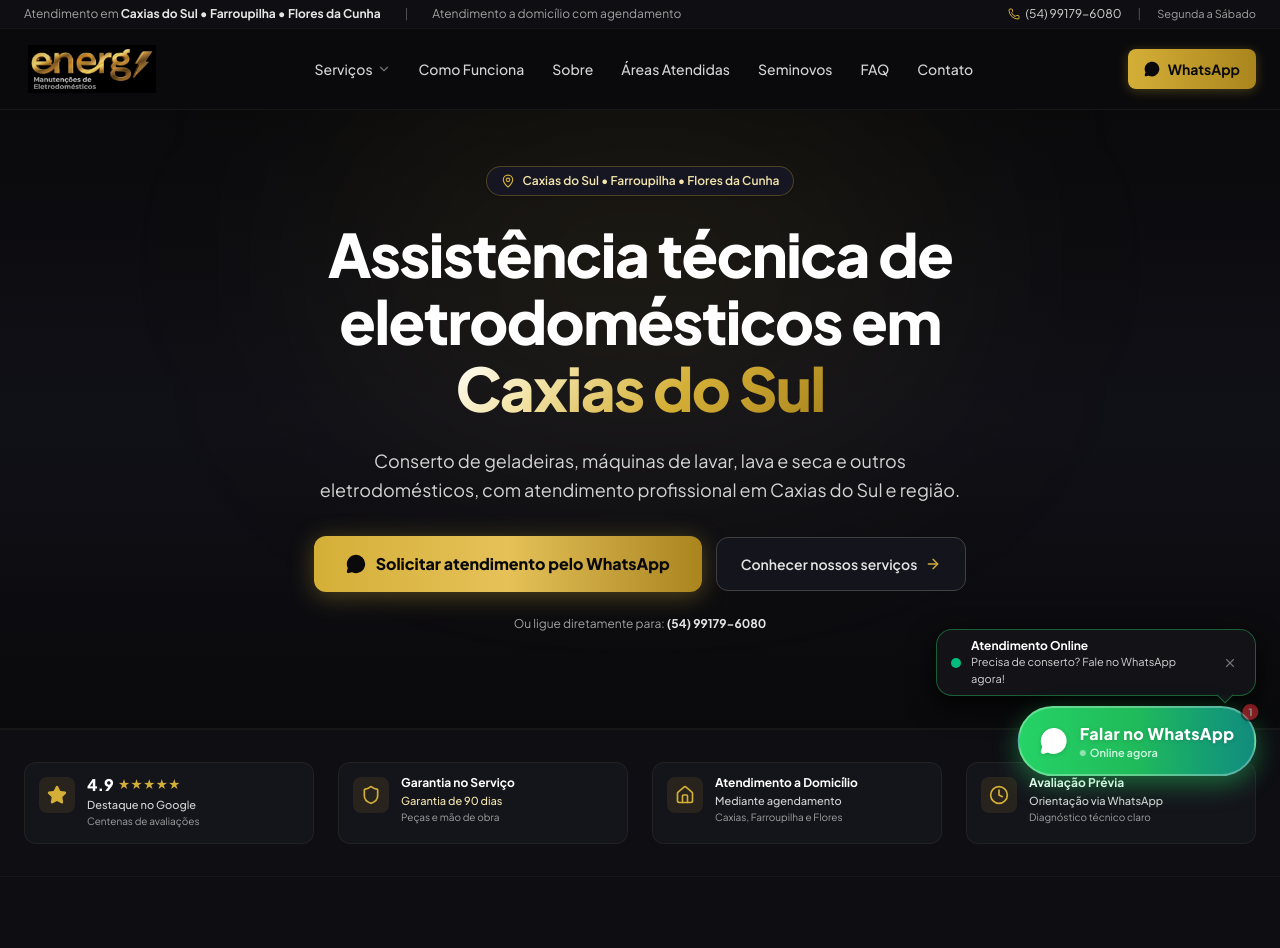
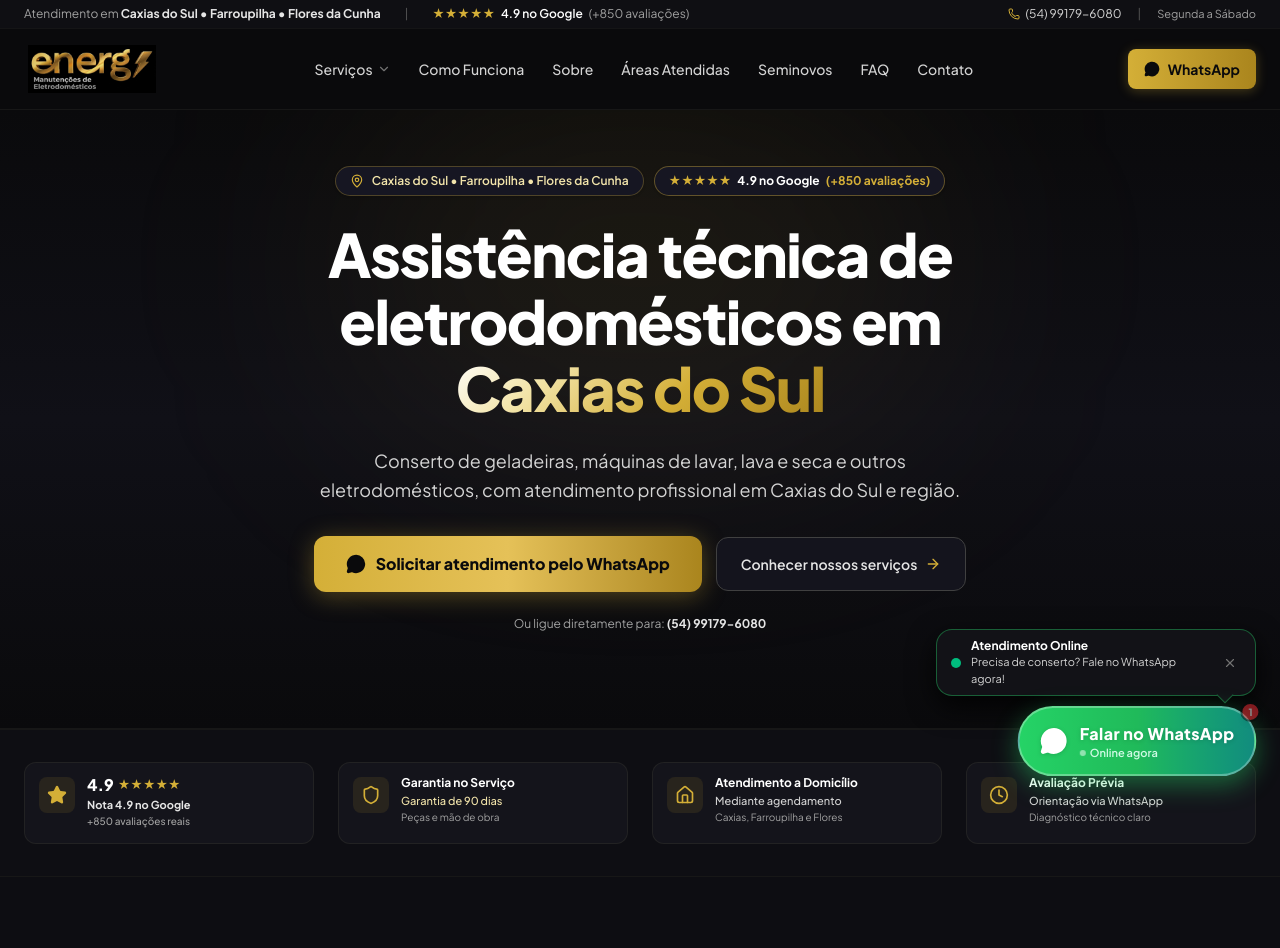
Before and after one commit to agenciabora33-hub/Energy-Manuten-es-Conserto-de-Geladeira-e-Lava-e-Seca, a React (Vite) app: page / in a window 1280 px wide. Shown: the top 948 px of the page. Built offline with nearby package versions, Linux system fonts and the light colour scheme.

Commit message:
feat: update reputation metrics and display
Update company review count to 850+, improve visual reputation badges across components, and include aggregate rating in SEO schema.

```diff
--- a/src/components/Footer.tsx
+++ b/src/components/Footer.tsx
@@ -1,5 +1,5 @@
 import React from 'react';
-import { MapPin, Phone, MessageCircle, ShieldCheck, CreditCard, ChevronRight } from 'lucide-react';
+import { MapPin, Phone, MessageCircle, ShieldCheck, CreditCard, ChevronRight, Star } from 'lucide-react';
 import { EnergyLogo } from './EnergyLogo';
 import { COMPANY } from '../data/company';
 
@@ -73,6 +73,17 @@ export const Footer: React.FC<FooterProps> = ({ onNavigate }) => {
 
             <div className="p-2.5 rounded-lg bg-[#111116] border border-neutral-800 text-[11px] text-neutral-400">
               <p><strong className="text-neutral-300">CNPJ:</strong> {COMPANY.cnpj}</p>
+            </div>
+
+            <div className="p-3 rounded-xl bg-[#121219] border border-[#d4af37]/25 flex items-center gap-2.5">
+              <Star className="w-4 h-4 fill-current text-[#d4af37] flex-shrink-0" />
+              <div className="text-[11px]">
+                <div className="flex items-center gap-1.5 font-bold text-white">
+                  <span>Nota 4.9 no Google</span>
+                  <span className="text-[#d4af37]">★★★★★</span>
+                </div>
+                <p className="text-neutral-400 text-[10px] mt-0.5">Mais de 850 avaliações de clientes</p>
+              </div>
             </div>
           </div>
 
--- a/src/components/Header.tsx
+++ b/src/components/Header.tsx
@@ -55,7 +55,11 @@ export const Header: React.FC<HeaderProps> = ({ currentPath, onNavigate }) => {
               Atendimento em <strong className="text-neutral-200">Caxias do Sul • Farroupilha • Flores da Cunha</strong>
             </span>
             <span className="text-neutral-600">|</span>
-            <span>Atendimento a domicílio com agendamento</span>
+            <span className="flex items-center gap-1.5 text-neutral-300">
+              <span className="text-[#d4af37] text-xs">★★★★★</span>
+              <strong className="text-white font-semibold">4.9 no Google</strong>
+              <span className="text-neutral-400">(+850 avaliações)</span>
+            </span>
           </div>
           <div className="flex items-center gap-4">
             <a
--- a/src/components/SEOHead.tsx
+++ b/src/components/SEOHead.tsx
@@ -91,6 +91,13 @@ export const SEOHead: React.FC<SEOProps> = ({
         '@type': 'City',
         name: area.name,
       })),
+      aggregateRating: {
+        '@type': 'AggregateRating',
+        ratingValue: COMPANY.reputation.googleRating,
+        bestRating: '5',
+        worstRating: '1',
+        ratingCount: COMPANY.reputation.reviewCount,
+      },
     };
 
     const schemasToInject: Record<string, unknown>[] = [baseLocalBusinessSchema];
--- a/src/components/TrustBadges.tsx
+++ b/src/components/TrustBadges.tsx
@@ -19,8 +19,8 @@ export const TrustBadges: React.FC = () => {
                   {'★★★★★'}
                 </div>
               </div>
-              <p className="text-[11px] text-neutral-300 font-medium mt-1">Destaque no Google</p>
-              <p className="text-[10px] text-neutral-400">Centenas de avaliações</p>
+              <p className="text-[11px] text-neutral-200 font-bold mt-1">Nota 4.9 no Google</p>
+              <p className="text-[10px] text-neutral-400 font-medium">+850 avaliações reais</p>
             </div>
           </div>
 
--- a/src/data/company.ts
+++ b/src/data/company.ts
@@ -50,8 +50,10 @@ export const COMPANY = {
 
   reputation: {
     googleRating: '4.9',
-    reviewCountDescription: 'Centenas de avaliações no Google',
-    badgeText: 'Avaliação de destaque no Google (~4.9 estrelas)',
+    reviewCount: 850,
+    reviewCountText: '+850',
+    reviewCountDescription: 'Mais de 850 avaliações no Google com nota 4.9',
+    badgeText: 'Mais de 850 avaliações no Google com nota 4.9',
   },
 
   confirmedAreas: [
--- a/src/pages/AboutPage.tsx
+++ b/src/pages/AboutPage.tsx
@@ -1,5 +1,5 @@
 import React from 'react';
-import { Shield, Building2, MapPin, Calendar, CheckCircle2, Phone, MessageCircle } from 'lucide-react';
+import { Shield, Building2, MapPin, Calendar, CheckCircle2, Phone, MessageCircle, Star } from 'lucide-react';
 import { COMPANY } from '../data/company';
 import { Breadcrumbs } from '../components/Breadcrumbs';
 import { SEOHead } from '../components/SEOHead';
@@ -49,6 +49,28 @@ export const AboutPage: React.FC<AboutPageProps> = ({ onNavigate }) => {
               <p>
                 Acreditamos que a confiança se constrói com diagnósticos claros, explicações técnicas sinceras e respeito às necessidades do cliente, buscando sempre entender a situação antes de propor qualquer intervenção.
               </p>
+            </div>
+
+            {/* Reputation Card */}
+            <div className="p-6 sm:p-7 rounded-2xl bg-gradient-to-r from-[#14141d] via-[#1a1a26] to-[#14141d] border border-[#d4af37]/35 flex flex-col sm:flex-row items-start sm:items-center justify-between gap-4">
+              <div className="flex items-start sm:items-center gap-4">
+                <div className="p-3.5 rounded-2xl bg-[#d4af37]/15 text-[#d4af37] flex-shrink-0">
+                  <Star className="w-6 h-6 fill-current text-[#d4af37]" />
+                </div>
+                <div className="space-y-1">
+                  <div className="flex flex-wrap items-center gap-2">
+                    <span className="text-xl font-black text-white">4.9</span>
+                    <span className="text-[#d4af37] text-sm">★★★★★</span>
+                    <span className="text-xs font-bold text-[#f3e5ab] bg-[#d4af37]/20 px-2.5 py-0.5 rounded-full border border-[#d4af37]/30">Destaque no Google</span>
+                  </div>
+                  <h3 className="text-sm sm:text-base font-bold text-white">
+                    Mais de 850 avaliações no Google com nota 4.9
+                  </h3>
+                  <p className="text-xs text-neutral-300">
+                    Prova social autêntica de clientes em Caxias do Sul e região, destacando nossa pontualidade, honestidade no diagnóstico e excelência no reparo.
+                  </p>
+                </div>
+              </div>
             </div>
 
             {/* Business Facts Grid */}
--- a/src/pages/ContactPage.tsx
+++ b/src/pages/ContactPage.tsx
@@ -1,5 +1,5 @@
 import React from 'react';
-import { MapPin, Phone, MessageCircle, Clock, ShieldCheck, Mail } from 'lucide-react';
+import { MapPin, Phone, MessageCircle, Clock, ShieldCheck, Mail, Star } from 'lucide-react';
 import { COMPANY } from '../data/company';
 import { Breadcrumbs } from '../components/Breadcrumbs';
 import { SEOHead } from '../components/SEOHead';
@@ -71,6 +71,19 @@ export const ContactPage: React.FC<ContactPageProps> = ({ onNavigate }) => {
                       </a>
                     </div>
                   </div>
+
+                  <div className="p-3 rounded-xl bg-[#171722] border border-[#d4af37]/30 flex items-center gap-3 mt-2">
+                    <div className="p-2 rounded-lg bg-[#d4af37]/15 text-[#d4af37] flex-shrink-0">
+                      <Star className="w-4 h-4 fill-current" />
+                    </div>
+                    <div>
+                      <div className="flex items-center gap-1.5 font-bold text-white text-xs">
+                        <span>Nota 4.9 no Google</span>
+                        <span className="text-[#d4af37] text-[11px]">★★★★★</span>
+                      </div>
+                      <p className="text-[11px] text-neutral-300 mt-0.5">Mais de 850 avaliações de clientes</p>
+                    </div>
+                  </div>
                 </div>
 
                 <div className="pt-3 border-t border-neutral-800">
--- a/src/pages/HomePage.tsx
+++ b/src/pages/HomePage.tsx
@@ -32,10 +32,18 @@ export const HomePage: React.FC<HomePageProps> = ({ onNavigate }) => {
 
         <div className="max-w-7xl mx-auto px-4 sm:px-6 relative z-10">
           <div className="max-w-3xl mx-auto text-center space-y-6">
-            {/* Top Regional Coverage Chip */}
-            <div className="inline-flex items-center gap-2 px-3.5 py-1.5 rounded-full bg-[#161622] border border-[#d4af37]/30 text-xs font-semibold text-[#f3e5ab] shadow-sm">
-              <MapPin className="w-3.5 h-3.5 text-[#d4af37]" />
-              <span>Caxias do Sul • Farroupilha • Flores da Cunha</span>
+            {/* Top Regional Coverage & Google Reviews Chips */}
+            <div className="flex flex-wrap items-center justify-center gap-2.5">
+              <div className="inline-flex items-center gap-2 px-3.5 py-1.5 rounded-full bg-[#161622] border border-[#d4af37]/30 text-xs font-semibold text-[#f3e5ab] shadow-sm">
+                <MapPin className="w-3.5 h-3.5 text-[#d4af37]" />
+                <span>Caxias do Sul • Farroupilha • Flores da Cunha</span>
+              </div>
+
+              <div className="inline-flex items-center gap-1.5 px-3.5 py-1.5 rounded-full bg-[#161622] border border-[#d4af37]/40 text-xs font-semibold text-white shadow-sm">
+                <div className="flex text-[#d4af37] text-xs">★★★★★</div>
+                <span className="font-bold">4.9 no Google</span>
+                <span className="text-[#d4af37] font-bold">(+850 avaliações)</span>
+              </div>
             </div>
 
             {/* H1 Rigoroso do PRD */}
@@ -244,6 +252,42 @@ export const HomePage: React.FC<HomePageProps> = ({ onNavigate }) => {
       {/* 8. ÁREAS ATENDIDAS */}
       <LocationSection onNavigate={onNavigate} />
 
+      {/* AVALIAÇÕES GOOGLE SOCIAL PROOF */}
+      <section className="py-10 bg-[#0b0b0f] border-t border-neutral-900" aria-label="Avaliações no Google">
+        <div className="max-w-7xl mx-auto px-4 sm:px-6">
+          <div className="p-6 sm:p-8 rounded-3xl bg-gradient-to-r from-[#121219] via-[#171724] to-[#121219] border border-[#d4af37]/30 flex flex-col lg:flex-row items-center justify-between gap-6 shadow-[0_4px_24px_rgba(0,0,0,0.3)]">
+            <div className="flex items-start sm:items-center gap-4 sm:gap-5">
+              <div className="p-3.5 sm:p-4 rounded-2xl bg-[#d4af37]/10 text-[#d4af37] border border-[#d4af37]/20 flex-shrink-0">
+                <Star className="w-8 h-8 fill-current text-[#d4af37]" />
+              </div>
+              <div className="space-y-1">
+                <div className="flex flex-wrap items-center gap-2">
+                  <span className="text-2xl sm:text-3xl font-black text-white leading-none">4.9</span>
+                  <div className="flex text-[#d4af37] text-sm">★★★★★</div>
+                  <span className="px-2 py-0.5 rounded-full bg-[#d4af37]/15 text-[#f3e5ab] text-[11px] font-bold">Destaque no Google</span>
+                </div>
+                <h3 className="text-base sm:text-lg font-extrabold text-white">
+                  Mais de 850 avaliações no Google com nota 4.9
+                </h3>
+                <p className="text-xs sm:text-sm text-neutral-300">
+                  Reputação construída com transparência técnica, pontualidade no atendimento a domicílio e peças de qualidade na Serra Gaúcha.
+                </p>
+              </div>
+            </div>
+
+            <a
+              href={COMPANY.contact.defaultWhatsAppUrl}
+              target="_blank"
+              rel="noopener noreferrer"
+              className="w-full lg:w-auto inline-flex items-center justify-center gap-2 px-6 py-3.5 rounded-xl bg-gradient-to-r from-[#d4af37] to-[#aa851d] text-[#0a0a0c] font-black text-xs sm:text-sm hover:brightness-110 active:scale-95 transition-all whitespace-nowrap shadow-md"
+            >
+              <MessageCircle className="w-4 h-4 fill-current" />
+              <span>Solicitar Atendimento Técnico</span>
+            </a>
+          </div>
+        </div>
+      </section>
+
       {/* 9. SEMINOVOS TEASER */}
       <section className="py-14 sm:py-18 bg-[#0a0a0c] border-t border-neutral-900" aria-labelledby="seminovos-teaser-heading">
         <div className="max-w-7xl mx-auto px-4 sm:px-6">
```
